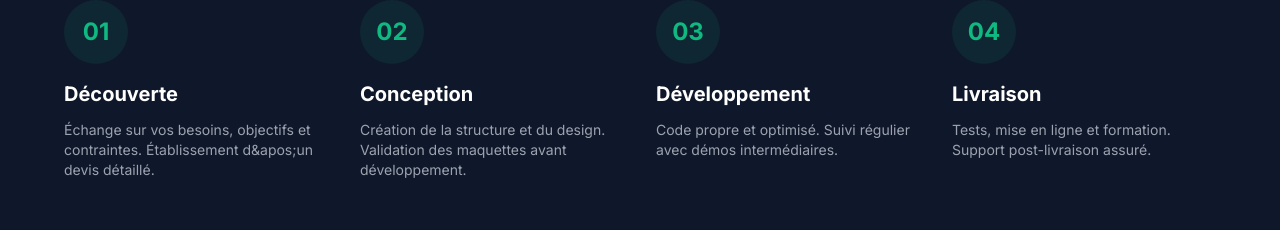
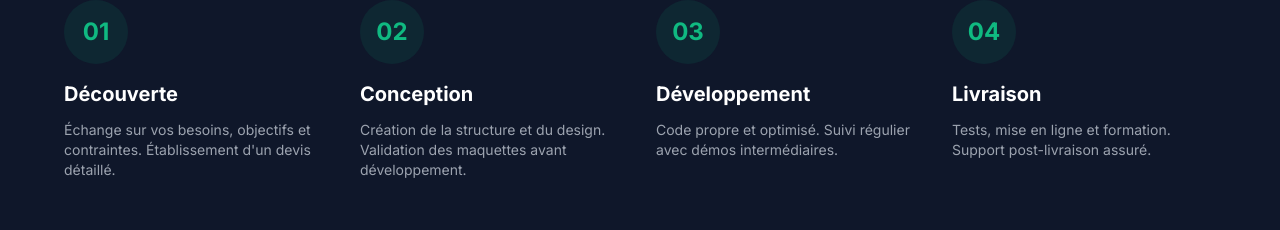
Before and after one commit to JoeLeDev/JoeLabs, a Next.js app: page / in a window 1280 px wide. Shown: the part 3540-3770 px from the top of the page. Built offline with nearby package versions, Linux system fonts and the light colour scheme; no server answers.

Commit message:
feat(work): Update of project & UI

```diff
--- a/app/page.tsx
+++ b/app/page.tsx
@@ -342,7 +342,7 @@ export default function Home() {
                 {
                   step: '01',
                   title: 'Découverte',
-                  description: 'Échange sur vos besoins, objectifs et contraintes. Établissement d&apos;un devis détaillé.',
+                  description: 'Échange sur vos besoins, objectifs et contraintes. Établissement d\'un devis détaillé.',
                 },
                 {
                   step: '02',
```
